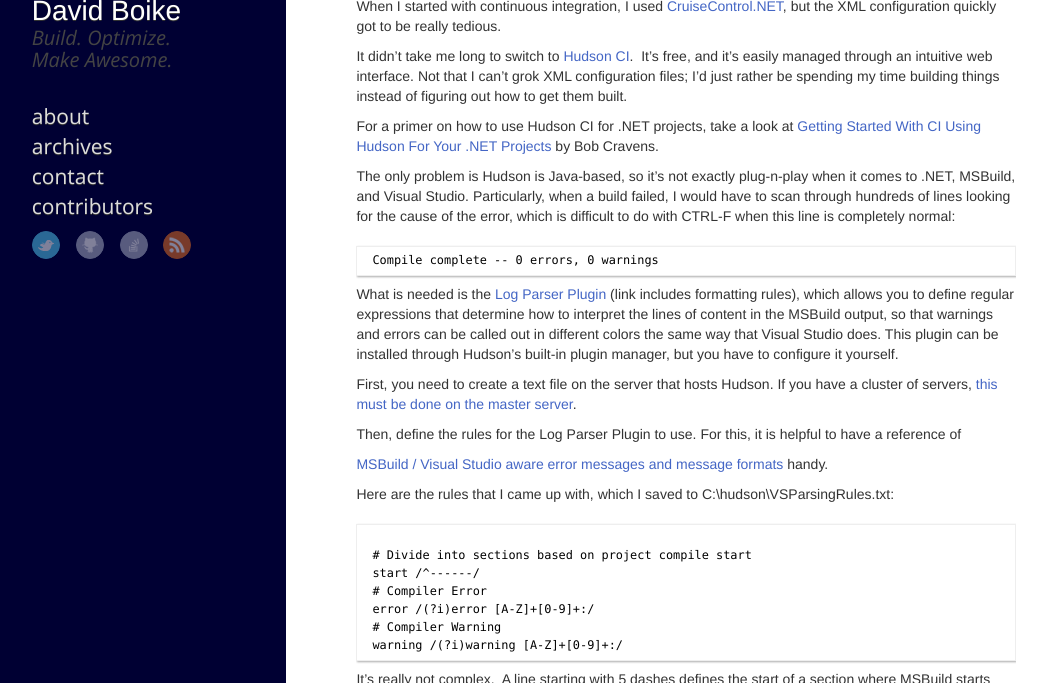
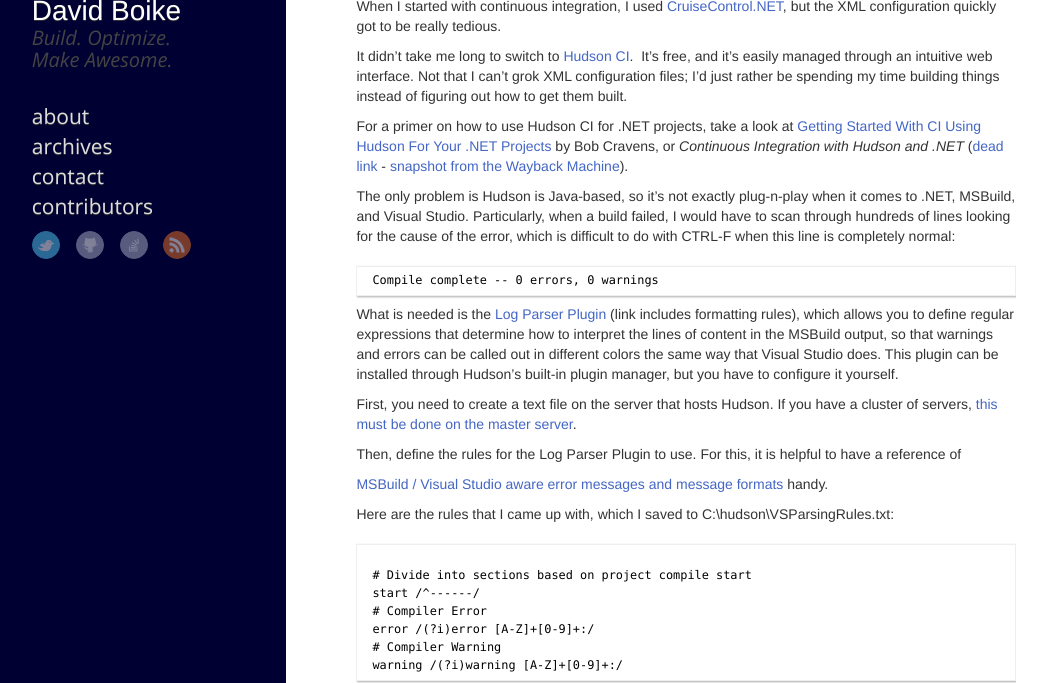
Before and after one commit to umarmohammed/umarmohammed.github.io, a Jekyll site: the page built from _posts/2012/2012-03-14-configuring-hudson-to-parse-msbuild-output.md, in a window 1280 px wide and 900 px high, cut to the strip 217-900 px from the top of the window. Shown: the whole strip, without its empty margins (8-1055 px from the left). Built offline with Jekyll 4.4.1, drawn with Linux system fonts in a browser that asks for light colours; nearby versions of some CDN libraries; comment, search, counter and statistics services are not loaded.

Commit message:
wayback machine link

```diff
--- a/_posts/2012/2012-03-14-configuring-hudson-to-parse-msbuild-output.md
+++ b/_posts/2012/2012-03-14-configuring-hudson-to-parse-msbuild-output.md
@@ -22,7 +22,7 @@
 
 It didn’t take me long to switch to [Hudson CI](http://hudson-ci.org/).  It’s free, and it’s easily managed through an intuitive web interface. Not that I can’t grok XML configuration files; I’d just rather be spending my time building things instead of figuring out how to get them built.
 
-For a primer on how to use Hudson CI for .NET projects, take a look at [Getting Started With CI Using Hudson For Your .NET Projects](http://blog.bobcravens.com/2010/03/getting-started-with-ci-using-hudson-for-your-net-projects/) by Bob Cravens.
+For a primer on how to use Hudson CI for .NET projects, take a look at [Getting Started With CI Using Hudson For Your .NET Projects](http://blog.bobcravens.com/2010/03/getting-started-with-ci-using-hudson-for-your-net-projects/) by Bob Cravens, or *Continuous Integration with Hudson and .NET* ([dead link](http://refactor.tonoli.net/2009/12/04/continuous-integration-with-hudson-and-net/) - [snapshot from the Wayback Machine](https://web.archive.org/web/20160423021807/http://refactor.tonoli.net/2009/12/04/continuous-integration-with-hudson-and-net/)).
 
 The only problem is Hudson is Java-based, so it’s not exactly plug-n-play when it comes to .NET, MSBuild, and Visual Studio. Particularly, when a build failed, I would have to scan through hundreds of lines looking for the cause of the error, which is difficult to do with CTRL-F when this line is completely normal:
 
```
